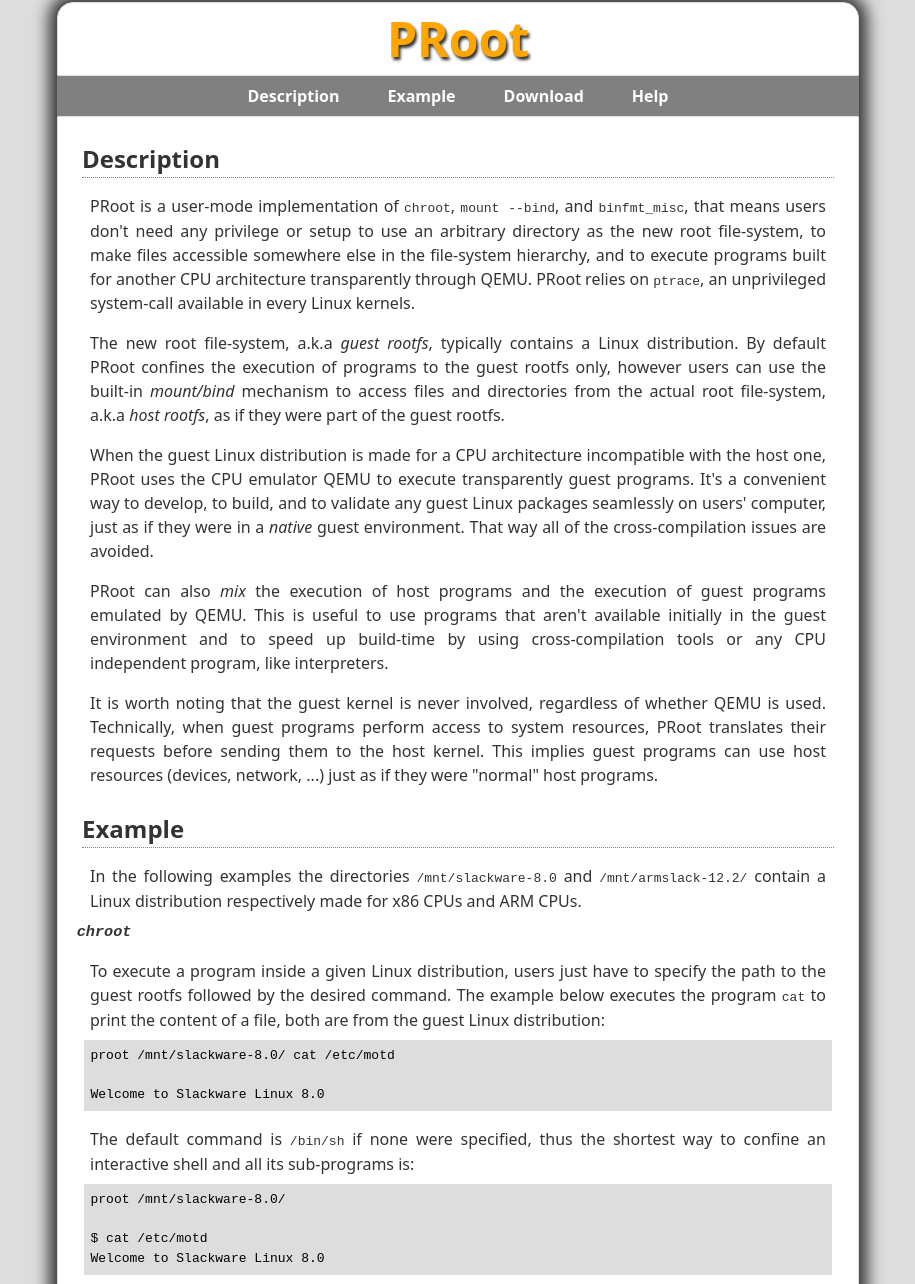
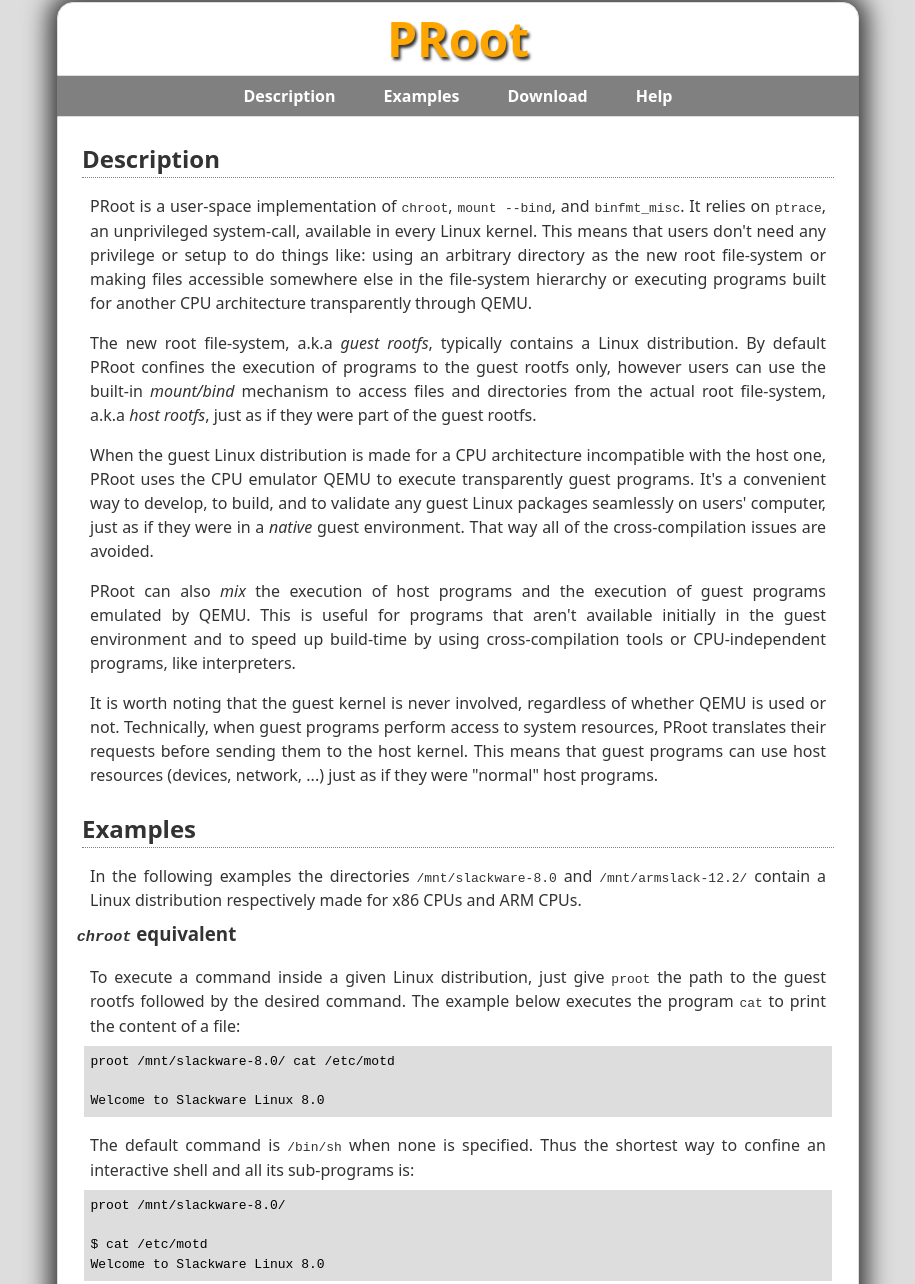
Before and after one commit to proot-me/proot, a plain HTML site: page index.html in a window 1280 px wide. Shown: the part 22-1306 px from the top of the page, without its empty margins (182-1097 px from the left). Drawn offline with Linux system fonts and the light colour scheme.

Commit message:
Update from the user-manual.

```diff
--- a/index.html
+++ b/index.html
@@ -1,50 +1,51 @@
 <?xml version="1.0"?>
-<html xmlns="http://www.w3.org/1999/xhtml" itemscope="" itemtype="http://schema.org/Product" xml:lang="en" lang="en"><head><meta http-equiv="Content-Type" content="text/html; charset=utf-8"/><title>PRoot — chroot, mount --bind, and binfmt_misc without privilege/setup</title><link rel="stylesheet" href="website.css" type="text/css"/><meta itemprop="name" content="PRoot"/><meta itemprop="description" content="PRoot is a user-mode implementation of chroot, mount --bind,&#10;and binfmt_misc, that means users don't need any privilege or&#10;setup to use an arbitrary directory as the new root file-system, to&#10;make files accessible somewhere else in the file-system hierarchy, and&#10;to execute programs built for another CPU architecture transparently&#10;through QEMU.  PRoot relies on ptrace, an unprivileged system-call&#10;available in every Linux kernels."/></head><body><div id="title"><h1>PRoot</h1> <div class="g-plusone" data-size="small" data-annotation="none"><!--By default XSLTproc converts tags with no
-	    content to self-closing tags--></div></div><div id="contents"><ul><li><a href="#description">Description</a></li><li><a href="#example">Example</a></li><li><a href="#download">Download</a></li><li><a href="#help">Help</a></li></ul></div><div xmlns="" class="section" id="description"><h2>Description</h2><p>PRoot is a user-mode implementation of <tt>chroot</tt>, <tt>mount --bind</tt>,
-and <tt>binfmt_misc</tt>, that means users don't need any privilege or
-setup to use an arbitrary directory as the new root file-system, to
-make files accessible somewhere else in the file-system hierarchy, and
-to execute programs built for another CPU architecture transparently
-through QEMU.  PRoot relies on <tt>ptrace</tt>, an unprivileged system-call
-available in every Linux kernels.</p><p>The new root file-system, a.k.a <em>guest rootfs</em>, typically contains a
+<html xmlns="http://www.w3.org/1999/xhtml" itemscope="" itemtype="http://schema.org/Product" xml:lang="en" lang="en"><head><meta http-equiv="Content-Type" content="text/html; charset=utf-8"/><title>PRoot — chroot, mount --bind, and binfmt_misc without privilege/setup</title><link rel="stylesheet" href="website.css" type="text/css"/><meta itemprop="name" content="PRoot"/><meta itemprop="description" content="PRoot is a user-space implementation of chroot, mount --bind,&#10;and binfmt_misc.  It relies on ptrace, an unprivileged&#10;system-call, available in every Linux kernel.  This means that users&#10;don't need any privilege or setup to do things like: using an&#10;arbitrary directory as the new root file-system or making files&#10;accessible somewhere else in the file-system hierarchy or executing&#10;programs built for another CPU architecture transparently through&#10;QEMU."/></head><body><div id="title"><h1>PRoot</h1> <div class="g-plusone" data-size="small" data-annotation="none"><!--By default XSLTproc converts tags with no
+	    content to self-closing tags--></div></div><div id="contents"><ul><li><a href="#description">Description</a></li><li><a href="#examples">Examples</a></li><li><a href="#download">Download</a></li><li><a href="#help">Help</a></li></ul></div><div xmlns="" class="section" id="description"><h2>Description</h2><p>PRoot is a user-space implementation of <tt>chroot</tt>, <tt>mount --bind</tt>,
+and <tt>binfmt_misc</tt>.  It relies on <tt>ptrace</tt>, an unprivileged
+system-call, available in every Linux kernel.  This means that users
+don't need any privilege or setup to do things like: using an
+arbitrary directory as the new root file-system or making files
+accessible somewhere else in the file-system hierarchy or executing
+programs built for another CPU architecture transparently through
+QEMU.</p><p>The new root file-system, a.k.a <em>guest rootfs</em>, typically contains a
 Linux distribution.  By default PRoot confines the execution of
 programs to the guest rootfs only, however users can use the built-in
 <em>mount/bind</em> mechanism to access files and directories from the actual
-root file-system, a.k.a <em>host rootfs</em>, as if they were part of the
-guest rootfs.</p><p>When the guest Linux distribution is made for a CPU architecture
+root file-system, a.k.a <em>host rootfs</em>, just as if they were part of
+the guest rootfs.</p><p>When the guest Linux distribution is made for a CPU architecture
 incompatible with the host one, PRoot uses the CPU emulator QEMU to
 execute transparently guest programs.  It's a convenient way to
 develop, to build, and to validate any guest Linux packages seamlessly
 on users' computer, just as if they were in a <em>native</em> guest
 environment.  That way all of the cross-compilation issues are
 avoided.</p><p>PRoot can also <em>mix</em> the execution of host programs and the execution
-of guest programs emulated by QEMU.  This is useful to use programs
-that aren't available initially in the guest environment and to speed
-up build-time by using cross-compilation tools or any CPU independent
-program, like interpreters.</p><p>It is worth noting that the guest kernel is never involved, regardless
-of whether QEMU is used.  Technically, when guest programs perform
-access to system resources, PRoot translates their requests before
-sending them to the host kernel.  This implies guest programs can use
-host resources (devices, network, ...) just as if they were "normal"
-host programs.</p></div><div xmlns="" class="section" id="example"><h2>Example</h2><p>In the following examples the directories <tt>/mnt/slackware-8.0</tt> and
+of guest programs emulated by QEMU.  This is useful for programs that
+aren't available initially in the guest environment and to speed up
+build-time by using cross-compilation tools or CPU-independent
+programs, like interpreters.</p><p>It is worth noting that the guest kernel is never involved, regardless
+of whether QEMU is used or not.  Technically, when guest programs
+perform access to system resources, PRoot translates their requests
+before sending them to the host kernel.  This means that guest
+programs can use host resources (devices, network, ...) just as if
+they were "normal" host programs.</p></div><div xmlns="" class="section" id="examples"><h2>Examples</h2><p>In the following examples the directories <tt>/mnt/slackware-8.0</tt> and
 <tt>/mnt/armslack-12.2/</tt> contain a Linux distribution respectively made
-for x86 CPUs and ARM CPUs.</p><div class="section" id="chroot"><h3><tt>chroot</tt></h3><p>To execute a program inside a given Linux distribution, users just
-have to specify the path to the guest rootfs followed by the desired
-command.  The example below executes the program <tt>cat</tt> to print the
-content of a file, both are from the guest Linux distribution:</p><pre>proot /mnt/slackware-8.0/ cat /etc/motd
+for x86 CPUs and ARM CPUs.</p><div class="section" id="chroot\ equivalent"><h3><tt>chroot</tt> equivalent</h3><p>To execute a command inside a given Linux distribution, just give
+<tt>proot</tt> the path to the guest rootfs followed by the desired command.
+The example below executes the program <tt>cat</tt> to print the content of
+a file:</p><pre>proot /mnt/slackware-8.0/ cat /etc/motd
 
-Welcome to Slackware Linux 8.0</pre><p>The default command is <tt>/bin/sh</tt> if none were specified, thus the
+Welcome to Slackware Linux 8.0</pre><p>The default command is <tt>/bin/sh</tt> when none is specified. Thus the
 shortest way to confine an interactive shell and all its sub-programs
 is:</p><pre>proot /mnt/slackware-8.0/
 
 $ cat /etc/motd
-Welcome to Slackware Linux 8.0</pre></div><div class="section" id="mount\ --bind"><h3><tt>mount --bind</tt></h3><p>The option <tt>-b</tt>, short for <tt>--bind</tt>, makes any file from the host
+Welcome to Slackware Linux 8.0</pre></div><div class="section" id="mount\ --bind\ equivalent"><h3><tt>mount --bind</tt> equivalent</h3><p>The option <tt>-b</tt>, short for <tt>--bind</tt>, makes any file from the host
 rootfs accessible in the confined environment just as if it were
 initially part of the guest rootfs.  It is sometimes required to run
 programs that rely on some specific files:</p><pre>proot /mnt/slackware-8.0/
 
 $ ps -o tty,command
-Error, do this: mount -t proc none /proc</pre><pre>proot -b /proc /mnt/slackware-8.0/
+Error, do this: mount -t proc none /proc</pre><p>Works better with:</p><pre>proot -b /proc /mnt/slackware-8.0/
 
 $ ps -o tty,command
 TT       COMMAND
@@ -64,14 +65,14 @@
 in the host rootfs by using <tt>/</tt> as the path to the guest rootfs and
 by specifying an alternate binding location (separated by <tt>:</tt>).  It
 is quite handy to cheat programs that perform access to hard-coded
-locations, like not well written installation scripts:</p><pre>proot -b /tmp/alternate_usr:/usr /
+locations, like some installation scripts:</p><pre>proot -b /tmp/alternate_usr:/usr /
 
 $ cd to/sources
 $ make install
 [...]
 install -m 755 prog "/usr/bin"
-[...] # prog was installed in "/tmp/alternate_usr/bin" actually</pre><p>or to substitute system configuration files, for example the DNS
-setting:</p><pre>proot -b ./alternate_resolv.conf:/etc/resolv.conf / resolveip google.com</pre></div><div class="section" id="binfmt_misc"><h3><tt>binfmt_misc</tt></h3><p>PRoot uses QEMU to execute programs built for a CPU architecture
+[...] # prog was installed in "/tmp/alternate_usr/bin" actually</pre><p>It can also be used to substitute system configuration files, for
+example the DNS setting:</p><pre>proot -b ./alternate_resolv.conf:/etc/resolv.conf / resolveip google.com</pre></div><div class="section" id="binfmt_misc\ equivalent"><h3><tt>binfmt_misc</tt> equivalent</h3><p>PRoot uses QEMU to execute programs built for a CPU architecture
 incompatible with the host one.  From users' point-of-view, guest
 programs handled by QEMU are executed transparently, that is, just
 like host programs.  To enable this feature users just have to specify
--- a/website.css
+++ b/website.css
@@ -27,9 +27,9 @@
     margin-top: 1.5em;
     margin-bottom: 1.5em;
 
-    -moz-box-shadow: 0 0 5px 5px #333333;
-    -webkit-box-shadow: 0 0 5px 5px #333333;
-    box-shadow: 0 0 1em 0.5em #333333;
+    -moz-box-shadow: 0 0 1.5em 0.5em #333333;
+    -webkit-box-shadow: 0 0 1.5em 0.5em #333333;
+    box-shadow: 0 0 1.5em 0.5em #333333;
 }
 
 #title {
@@ -55,6 +55,9 @@
 
 h3 {
     margin-left: 1em;
+}
+
+h3 tt {
     font-style: italic;
 }
 
```
